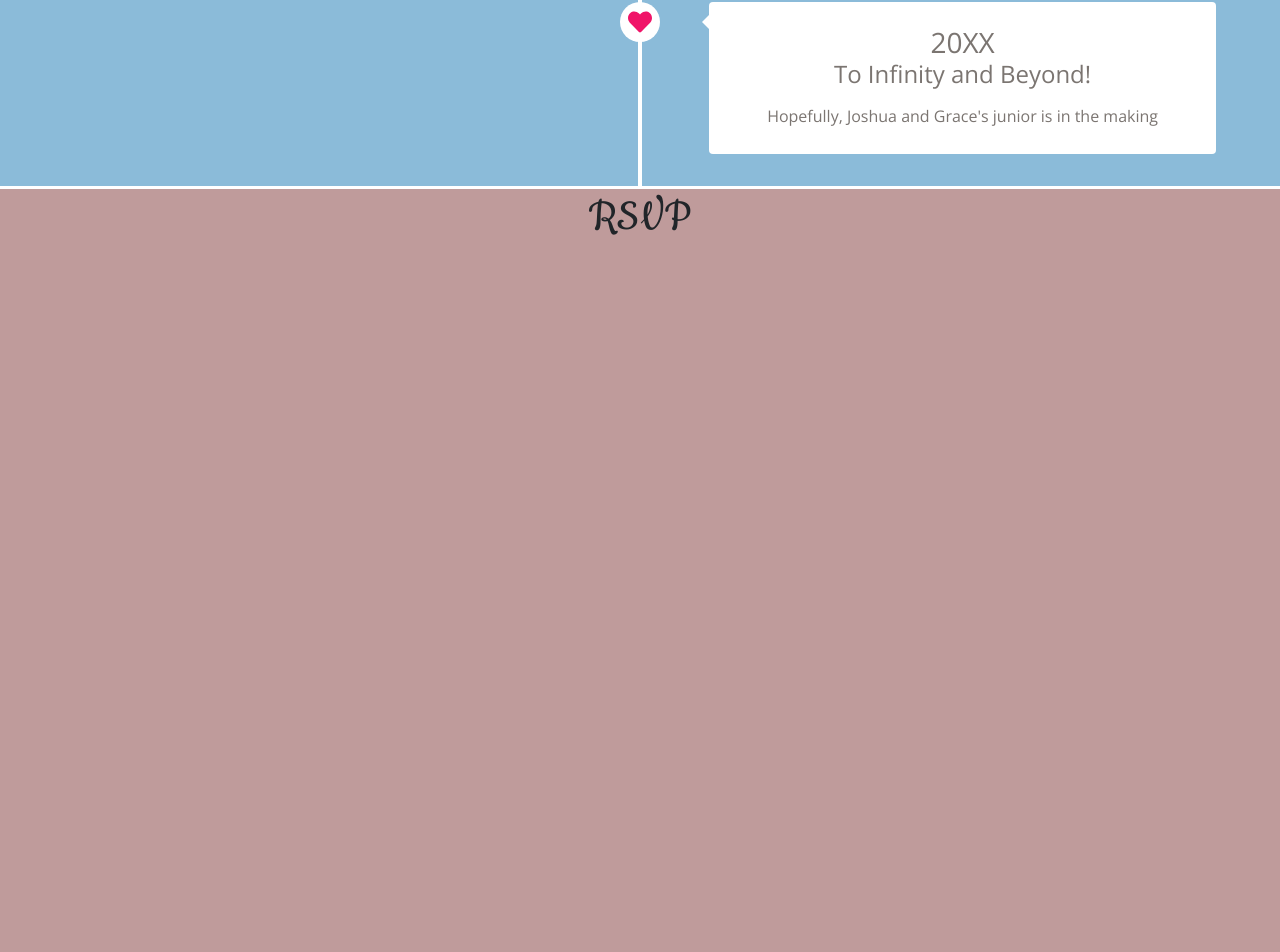
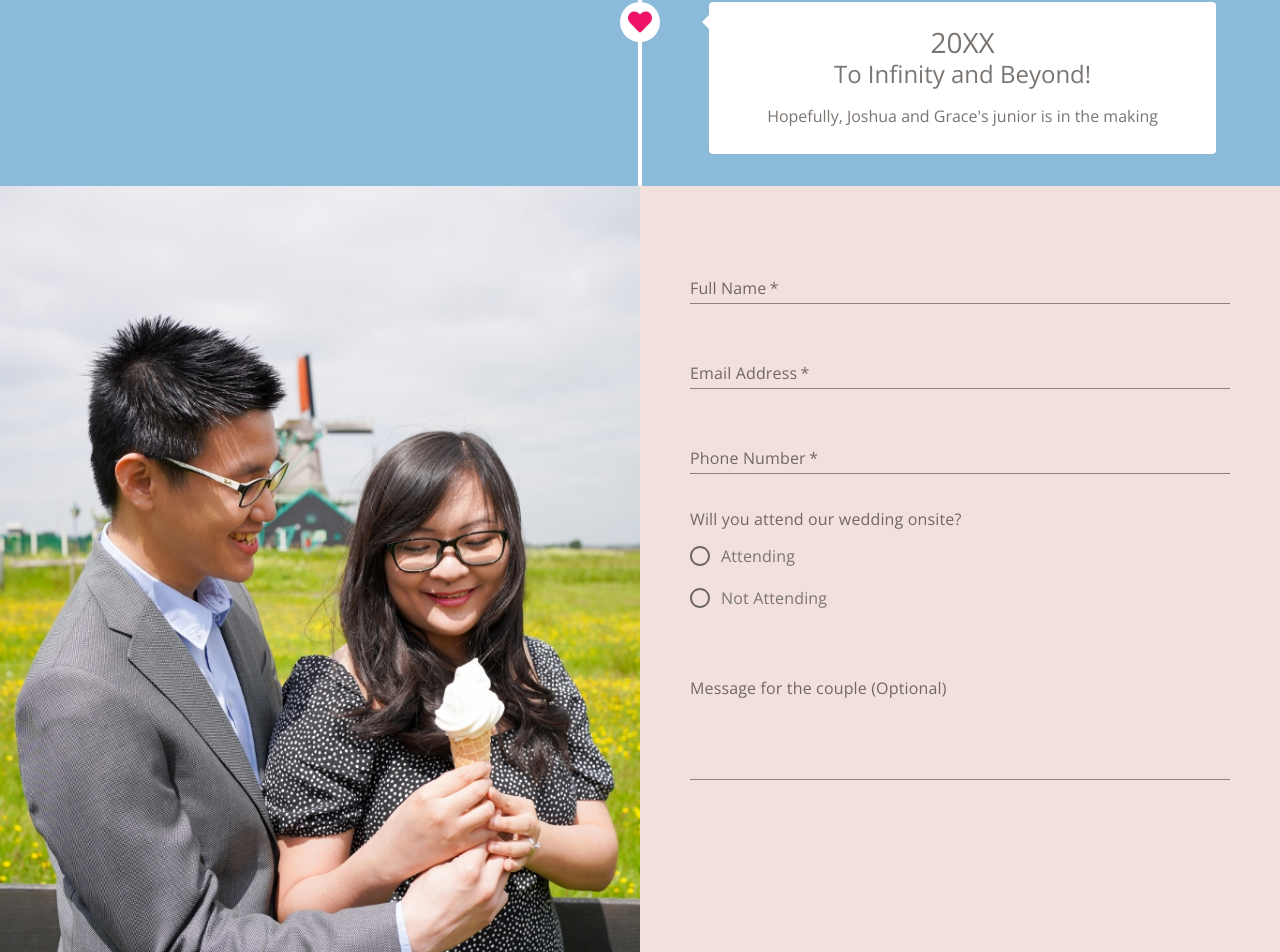
Before and after one commit to johengrace/wedding, a React (Create React App) app: page / in a window 1280 px wide. Shown: the part 2873-3825 px from the top of the page. Built offline with nearby package versions, Linux system fonts and the light colour scheme; a web font is replaced by a local one.

Commit message:
initial commit rsvp page

```diff
--- a/src/App.css
+++ b/src/App.css
@@ -188,7 +188,7 @@
   height: 100vh;
   box-sizing: border-box;
   font-family: "Montserrat", sans-serif;
-  background-color: #bf9b9b;
+  background-color: #F2E0DC;
 }
 
 .s-heading h1 {
@@ -253,8 +253,34 @@
 
 .rsvpPhoto {
   z-index: 1 !important;
+  overflow: hidden;
 }
 
+.rsvpForm {
+  text-align: left;
+  font-family: 'Open Sans', sans-serif;
+  padding: 70px 50px !important;
+}
+
+.rsvpPhoto img {
+  /* center the image vertically */
+  position: absolute;
+  top:-100%; left:0; right: 0; bottom:-100%;
+  margin: auto;
+}
+
+.rsvpForm .row>* {
+  margin-bottom: 37px;
+}
+
+.rsvpForm .row {
+  padding-left: 50px;
+  padding-right: 50px;
+}
+
+.openSans {
+  font-family: 'Open Sans', sans-serif !important;
+}
 
 .desktop.imgContainer {display:block;}
 .mobile.imgContainer {display:none}
--- a/src/pages/Rsvp.tsx
+++ b/src/pages/Rsvp.tsx
@@ -1,11 +1,127 @@
+import { Button, Col, Container, Row, Form } from 'react-bootstrap';
+import React from "react";
+import TextField from '@material-ui/core/TextField';
+
+import Radio from '@material-ui/core/Radio';
+import RadioGroup from '@material-ui/core/RadioGroup';
+import FormControlLabel from '@material-ui/core/FormControlLabel';
+import FormControl from '@material-ui/core/FormControl';
+import FormLabel from '@material-ui/core/FormLabel';
+
+import { withStyles } from '@material-ui/core/styles';
+import CrossFadeImage from '../component/CrossFadeImage';
+import useInterval from "../component/useInterval";
+import rsvpPhoto1 from "../assets/DSC01574_compressed.jpg"
+import rsvpPhoto2 from "../assets/DSC01317_compressed.jpg"
+import { shuffle } from 'lodash';
+
+let images: string[] = [rsvpPhoto1, rsvpPhoto2]
+
+const TextFieldRsvp = withStyles({
+  root: {
+    width: '100%',
+    '& label.Mui-focused': {
+      color: '#7b7571',
+    },
+    '& label.MuiInputLabel-root': {
+      fontFamily: '"Open Sans", sans-serif !important',
+    },
+    '& .MuiInput-underline:after': {
+      borderBottomColor: '#7b7571',
+    },
+    '& .MuiOutlinedInput-root': {
+      '& fieldset': {
+        borderColor: '#7b7571',
+      },
+      '&:hover fieldset': {
+        borderColor: '#7b7571',
+      },
+      '&.Mui-focused fieldset': {
+        borderColor: '#7b7571',
+      },
+    },
+  },
+})(TextField);
+
+const RadioTextRsvp = withStyles({
+  label: {
+      fontFamily: '"Open Sans", sans-serif !important',
+      color: '#7b7571'
+  },
+})(FormControlLabel);
+
 const Rsvp = () => {
+    const [image, setImage] = React.useState(images[0]);
+    const [validated, setValidated] = React.useState(false);
+
+    const handleSubmit = (event: any) => {
+        const form = event.currentTarget;
+        if (form.checkValidity() === false) {
+        event.preventDefault();
+        event.stopPropagation();
+        }
+
+        setValidated(true);
+    };
+
+    const getRandomImage = () => {
+        const displayedImg = images.shift()!;
+        images = shuffle(images).concat([displayedImg]);
+        return images[0];
+    };
+
+    useInterval(() => {
+        if (true) {
+          setImage(getRandomImage());
+        }
+    }, 8000);
+
     return(
-        <div className="rsvp">
-            <div className="s-heading">
-                <h1>RSVP</h1>
-                <p></p>
-            </div>
-        </div>
+        <Row className="rsvp">
+            <Col lg={6} className="d-none d-lg-block">
+                <CrossFadeImage
+                    src={image}
+                    alt="desktop"
+                    transitionDuration={0.8}
+                    curve="ease-in-out"
+                    className="rsvpPhoto"
+                />
+            </Col>
+
+            <Col lg={6} xs={12} className="rsvpForm">
+                <Form validated={validated} onSubmit={handleSubmit}>
+                    <Row>
+                        <Form.Group as={Col} xs={12} >
+                            <TextFieldRsvp required type="text" label="Full Name"/>
+                        </Form.Group>
+                    </Row>
+                    <Row>
+                        <Form.Group as={Col} xs={12} >
+                            <TextFieldRsvp required type="email" label="Email Address"/>
+                        </Form.Group>
+                    </Row>
+                    <Row>
+                        <Form.Group as={Col} xs={12} >
+                            <TextFieldRsvp required type="tel" label="Phone Number"/>
+                        </Form.Group>
+                    </Row>
+                    <Row>
+                        <Form.Group as={Col} xs={12} >
+                            <FormLabel component="legend" className="openSans">Will you attend our wedding onsite?</FormLabel>
+                            <RadioGroup aria-label="attendance" name="attendance" >
+                                <RadioTextRsvp value="Attending" control={<Radio color="default" />} label="Attending" />
+                                <RadioTextRsvp value="Not Attending" control={<Radio color="default"  />} label="Not Attending" />
+                            </RadioGroup>
+                        </Form.Group>
+                    </Row>
+                    <Row>
+                        <Form.Group as={Col} xs={12} >
+                            <TextFieldRsvp multiline type="text" rows={5} label="Message for the couple (Optional)"/>
+                        </Form.Group>
+                    </Row>
+                </Form>
+            </Col>
+        </Row>
     )
 }
 
```
